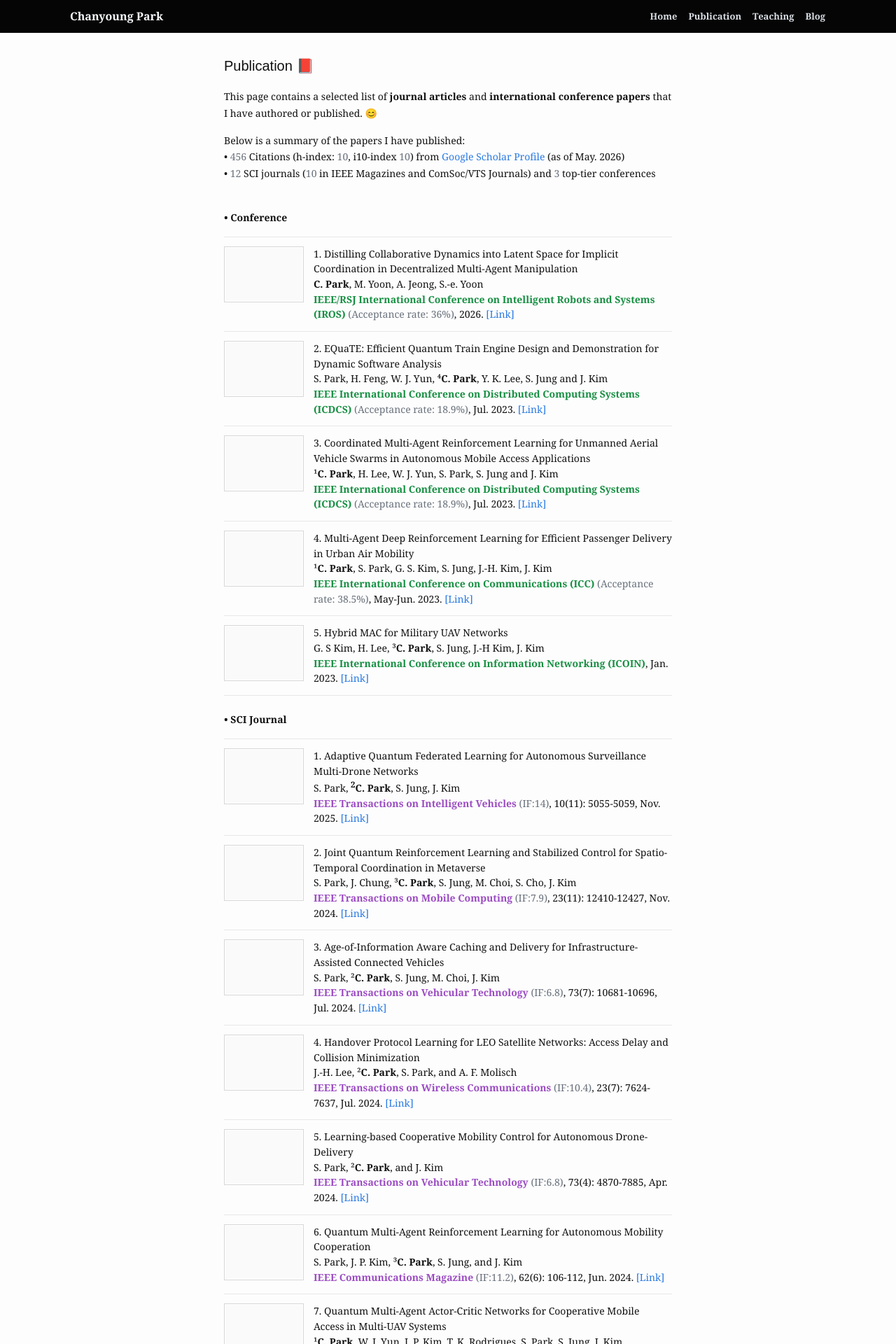
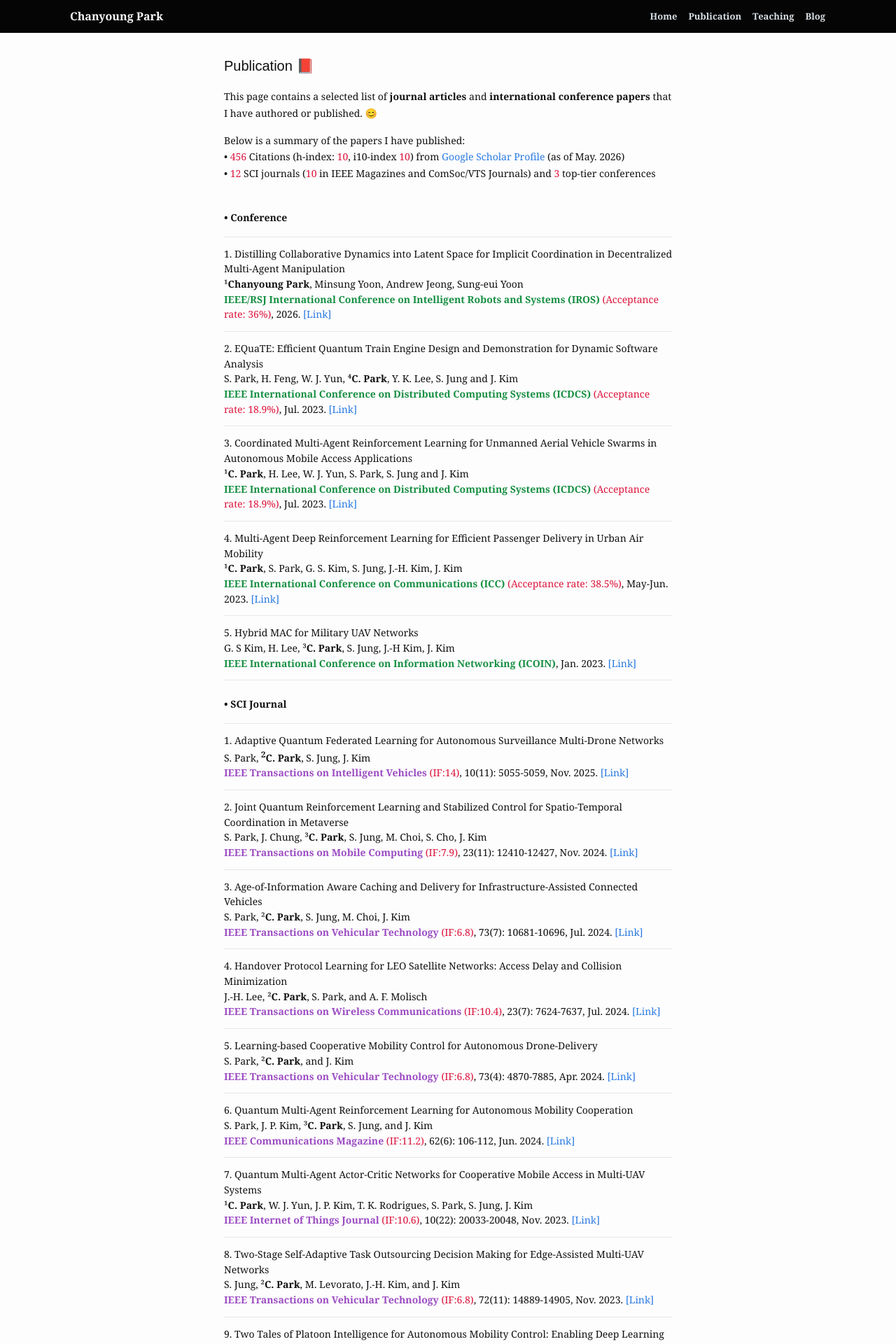
Before and after one commit to cosdeneb/cosdeneb.github.io, a Jekyll site: the page built from publication.md, in a window 1280 px wide. Shown: the top 1920 px of the page at 70% size. Built offline with Jekyll 4.4.1, drawn with Linux system fonts in a browser that asks for light colours.

Commit message:
Simplify publication list layout

```diff
--- a/_sass/_site.scss
+++ b/_sass/_site.scss
@@ -329,6 +329,10 @@
   color: #69717c;
 }
 
+.work .metric {
+  color: #dc143c;
+}
+
 .publication-list {
   clear: both;
   margin-bottom: 22px;
--- a/publication.md
+++ b/publication.md
@@ -16,16 +16,14 @@ Below is a summary of the papers I have published: <br/>
 
 <div class="publication-list">
   <div class="publication-item">
-    <div class="publication-placeholder" aria-hidden="true"></div>
     <div class="publication-content">
       1. Distilling Collaborative Dynamics into Latent Space for Implicit Coordination in Decentralized Multi-Agent Manipulation<br/>
-      <b>C. Park</b>, M. Yoon, A. Jeong, S.-e. Yoon <br/>
+      ¹<b>Chanyoung Park</b>, Minsung Yoon, Andrew Jeong, Sung-eui Yoon <br/>
       <span class="venue conference">IEEE/RSJ International Conference on Intelligent Robots and Systems (IROS)</span> <span class="metric">(Acceptance rate: 36%)</span>, 2026. <a href="{{ '/assets/pdf/iros-2026.pdf' | absolute_url }}">[Link]</a>
     </div>
   </div>
 
   <div class="publication-item">
-    <div class="publication-placeholder" aria-hidden="true"></div>
     <div class="publication-content">
       2. EQuaTE: Efficient Quantum Train Engine Design and Demonstration for Dynamic Software Analysis<br/>
       S. Park, H. Feng, W. J. Yun, ⁴<b>C. Park</b>, Y. K. Lee, S. Jung and J. Kim <br/>
@@ -34,7 +32,6 @@ Below is a summary of the papers I have published: <br/>
   </div>
 
   <div class="publication-item">
-    <div class="publication-placeholder" aria-hidden="true"></div>
     <div class="publication-content">
       3. Coordinated Multi-Agent Reinforcement Learning for Unmanned Aerial Vehicle Swarms in Autonomous Mobile Access Applications<br/>
       ¹<b>C. Park</b>, H. Lee, W. J. Yun, S. Park, S. Jung and J. Kim <br/>
@@ -43,7 +40,6 @@ Below is a summary of the papers I have published: <br/>
   </div>
 
   <div class="publication-item">
-    <div class="publication-placeholder" aria-hidden="true"></div>
     <div class="publication-content">
       4. Multi-Agent Deep Reinforcement Learning for Efficient Passenger Delivery in Urban Air Mobility<br/>
       ¹<b>C. Park</b>, S. Park, G. S. Kim, S. Jung, J.-H. Kim, J. Kim <br/>
@@ -52,7 +48,6 @@ Below is a summary of the papers I have published: <br/>
   </div>
 
   <div class="publication-item">
-    <div class="publication-placeholder" aria-hidden="true"></div>
     <div class="publication-content">
       5. Hybrid MAC for Military UAV Networks<br/>
       G. S Kim, H. Lee, ³<b>C. Park</b>, S. Jung, J.-H Kim, J. Kim <br/>
@@ -65,7 +60,6 @@ Below is a summary of the papers I have published: <br/>
 
 <div class="publication-list">
   <div class="publication-item">
-    <div class="publication-placeholder" aria-hidden="true"></div>
     <div class="publication-content">
       1. Adaptive Quantum Federated Learning for Autonomous Surveillance Multi-Drone Networks<br/>
       S. Park, <b><sup>2</sup>C. Park</b>, S. Jung, J. Kim <br/>
@@ -74,7 +68,6 @@ Below is a summary of the papers I have published: <br/>
   </div>
 
   <div class="publication-item">
-    <div class="publication-placeholder" aria-hidden="true"></div>
     <div class="publication-content">
       2. Joint Quantum Reinforcement Learning and Stabilized Control for Spatio-Temporal Coordination in Metaverse<br/>
       S. Park, J. Chung, ³<b>C. Park</b>, S. Jung, M. Choi, S. Cho, J. Kim <br/>
@@ -83,7 +76,6 @@ Below is a summary of the papers I have published: <br/>
   </div>
 
   <div class="publication-item">
-    <div class="publication-placeholder" aria-hidden="true"></div>
     <div class="publication-content">
       3. Age-of-Information Aware Caching and Delivery for Infrastructure-Assisted Connected Vehicles<br/>
       S. Park, ²<b>C. Park</b>, S. Jung, M. Choi, J. Kim <br/>
@@ -92,7 +84,6 @@ Below is a summary of the papers I have published: <br/>
   </div>
 
   <div class="publication-item">
-    <div class="publication-placeholder" aria-hidden="true"></div>
     <div class="publication-content">
       4. Handover Protocol Learning for LEO Satellite Networks: Access Delay and Collision Minimization<br/>
       J.-H. Lee, ²<b>C. Park</b>, S. Park, and A. F. Molisch <br/>
@@ -101,7 +92,6 @@ Below is a summary of the papers I have published: <br/>
   </div>
 
   <div class="publication-item">
-    <div class="publication-placeholder" aria-hidden="true"></div>
     <div class="publication-content">
       5. Learning-based Cooperative Mobility Control for Autonomous Drone-Delivery<br/>
       S. Park, ²<b>C. Park</b>, and J. Kim <br/>
@@ -110,7 +100,6 @@ Below is a summary of the papers I have published: <br/>
   </div>
 
   <div class="publication-item">
-    <div class="publication-placeholder" aria-hidden="true"></div>
     <div class="publication-content">
       6. Quantum Multi-Agent Reinforcement Learning for Autonomous Mobility Cooperation<br/>
       S. Park, J. P. Kim, ³<b>C. Park</b>, S. Jung, and J. Kim <br/>
@@ -119,7 +108,6 @@ Below is a summary of the papers I have published: <br/>
   </div>
 
   <div class="publication-item">
-    <div class="publication-placeholder" aria-hidden="true"></div>
     <div class="publication-content">
       7. Quantum Multi-Agent Actor-Critic Networks for Cooperative Mobile Access in Multi-UAV Systems<br/>
       ¹<b>C. Park</b>, W. J. Yun, J. P. Kim, T. K. Rodrigues, S. Park, S. Jung, J. Kim <br/>
@@ -128,7 +116,6 @@ Below is a summary of the papers I have published: <br/>
   </div>
 
   <div class="publication-item">
-    <div class="publication-placeholder" aria-hidden="true"></div>
     <div class="publication-content">
       8. Two-Stage Self-Adaptive Task Outsourcing Decision Making for Edge-Assisted Multi-UAV Networks<br/>
       S. Jung, ²<b>C. Park</b>, M. Levorato, J.-H. Kim, and J. Kim <br/>
@@ -137,7 +124,6 @@ Below is a summary of the papers I have published: <br/>
   </div>
 
   <div class="publication-item">
-    <div class="publication-placeholder" aria-hidden="true"></div>
     <div class="publication-content">
       9. Two Tales of Platoon Intelligence for Autonomous Mobility Control: Enabling Deep Learning Recipes<br/>
       S. Park, H. Lee, ³<b>C. Park</b>, S. Jung, M. Choi, and J. Kim <br/>
@@ -146,7 +132,6 @@ Below is a summary of the papers I have published: <br/>
   </div>
 
   <div class="publication-item">
-    <div class="publication-placeholder" aria-hidden="true"></div>
     <div class="publication-content">
       10. EQuaTE: Efficient Quantum Train Engine for Run-Time Dynamic Analysis and Visual Feedback in Autonomous Driving<br/>
       S. Park, H. Feng, ³<b>C. Park</b>, Y. K. Lee, S. Jung, J. Kim <br/>
@@ -155,7 +140,6 @@ Below is a summary of the papers I have published: <br/>
   </div>
 
   <div class="publication-item">
-    <div class="publication-placeholder" aria-hidden="true"></div>
     <div class="publication-content">
       11. Multi-Agent Reinforcement Learning for Cooperative Air Transportation Services in City-Wide Autonomous Urban Air Mobility<br/>
       ¹<b>C. Park</b>, G. S. Kim, S. Park, S. Jung, J. Kim <br/>
@@ -164,7 +148,6 @@ Below is a summary of the papers I have published: <br/>
   </div>
 
   <div class="publication-item">
-    <div class="publication-placeholder" aria-hidden="true"></div>
     <div class="publication-content">
       12. Workload-Aware Scheduling using Markov Decision Process for Infrastructure-Assisted Learning-Based Multi-UAV Surveillance Networks<br/>
       S. Park, ²<b>C. Park</b>, S. Jung, J.-H. Kim, J. Kim <br/>
@@ -177,7 +160,6 @@ Below is a summary of the papers I have published: <br/>
 
 <div class="publication-list">
   <div class="publication-item">
-    <div class="publication-placeholder" aria-hidden="true"></div>
     <div class="publication-content">
       1. Fundamentals of 6G Communications and Networking<br/>
       <span class="venue book">Springer</span>, 2023 <br/>
```
